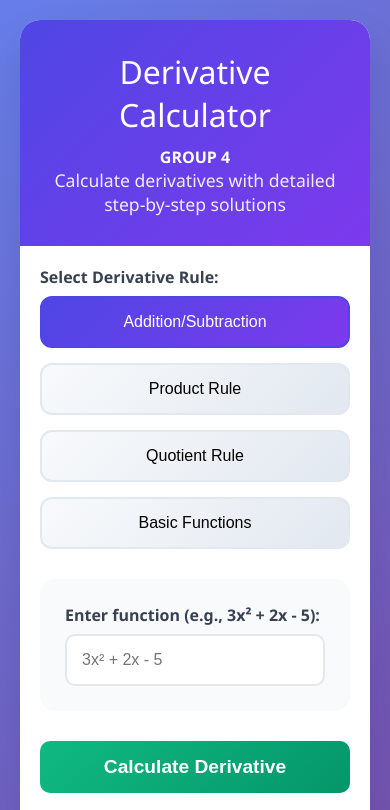
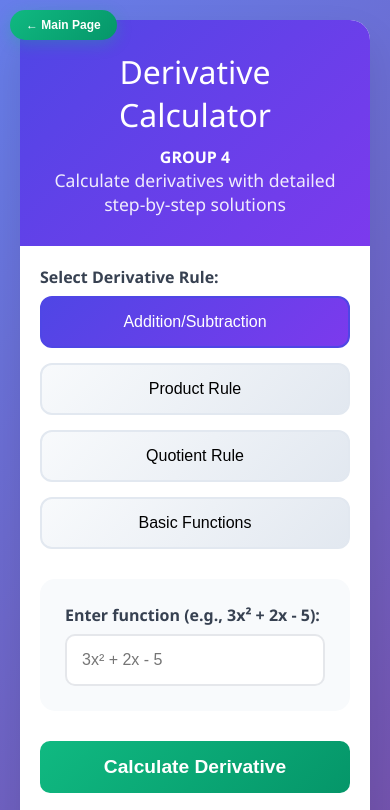
Before and after one commit to mo-rale/Derivative-Rules, a plain HTML site: page index.html in a window 390 px wide. Shown: the top 810 px of the page. Drawn offline with Linux system fonts and the light colour scheme.

Commit message:
Add files via upload

```diff
--- a/index.html
+++ b/index.html
@@ -17,6 +17,37 @@
             background: linear-gradient(135deg, #667eea 0%, #764ba2 100%);
             min-height: 100vh;
             padding: 20px;
+        }
+
+        /* Back to Main Page Button */
+        .back-to-main {
+            position: fixed;
+            top: 20px;
+            left: 20px;
+            background: linear-gradient(135deg, #10b981 0%, #059669 100%);
+            color: white;
+            border: none;
+            padding: 12px 24px;
+            border-radius: 25px;
+            cursor: pointer;
+            font-size: 0.9rem;
+            font-weight: 600;
+            box-shadow: 0 4px 15px rgba(16, 185, 129, 0.3);
+            z-index: 1000;
+            transition: all 0.3s ease;
+            display: flex;
+            align-items: center;
+            gap: 8px;
+        }
+
+        .back-to-main:hover {
+            transform: translateY(-2px);
+            box-shadow: 0 6px 20px rgba(16, 185, 129, 0.4);
+            background: linear-gradient(135deg, #059669 0%, #047857 100%);
+        }
+
+        .back-to-main:active {
+            transform: translateY(0);
         }
 
         .container {
@@ -275,6 +306,21 @@
             input[type="text"] {
                 font-size: 16px;
             }
+
+            /* Adjust back button for mobile */
+            .back-to-main {
+                top: 10px;
+                left: 10px;
+                padding: 10px 18px;
+                font-size: 0.8rem;
+            }
+        }
+
+        @media (max-width: 480px) {
+            .back-to-main {
+                padding: 8px 16px;
+                font-size: 0.75rem;
+            }
         }
 
         .error {
@@ -289,6 +335,11 @@
 </head>
 
 <body>
+    <!-- Back to Main Page Button -->
+    <button class="back-to-main" onclick="goToMainPage()">
+        ← Main Page
+    </button>
+
     <div class="container">
         <div class="header">
             <h1>Derivative Calculator</h1>
@@ -326,6 +377,17 @@
     </div>
 
     <script>
+        // Function to go back to main page
+        function goToMainPage() {
+            // Replace with your actual main page URL
+            const mainPageURL = '../index.html'; // Adjust path as needed
+
+            // For hosted version, you might want to use:
+            // const mainPageURL = 'https://yourusername.github.io';
+
+            window.location.href = mainPageURL;
+        }
+
         let currentRule = 'addition';
 
         const ruleConfigs = {
```
